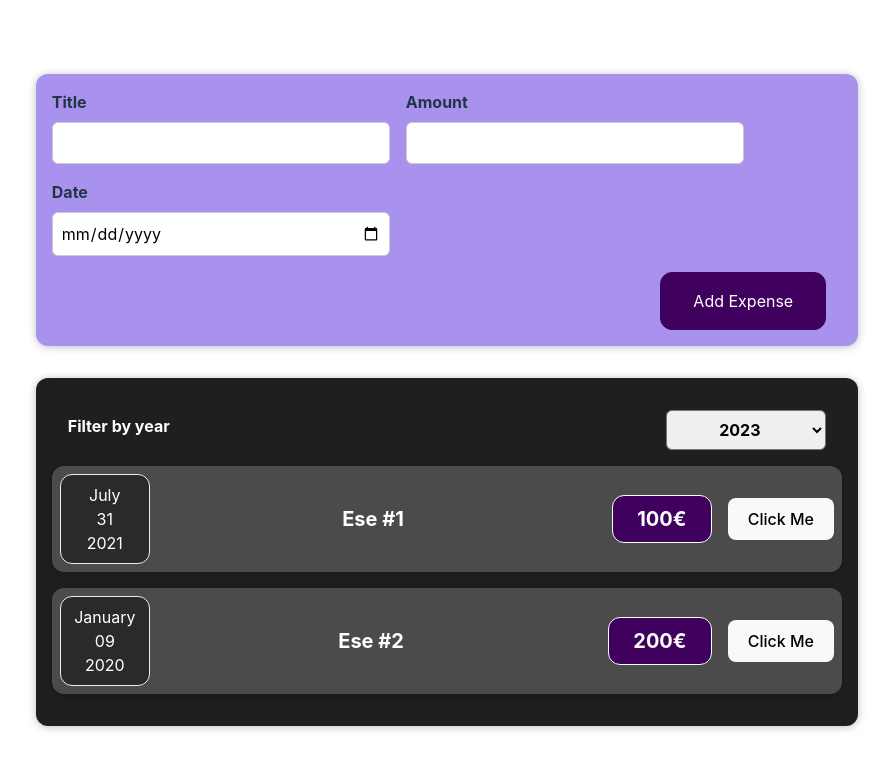
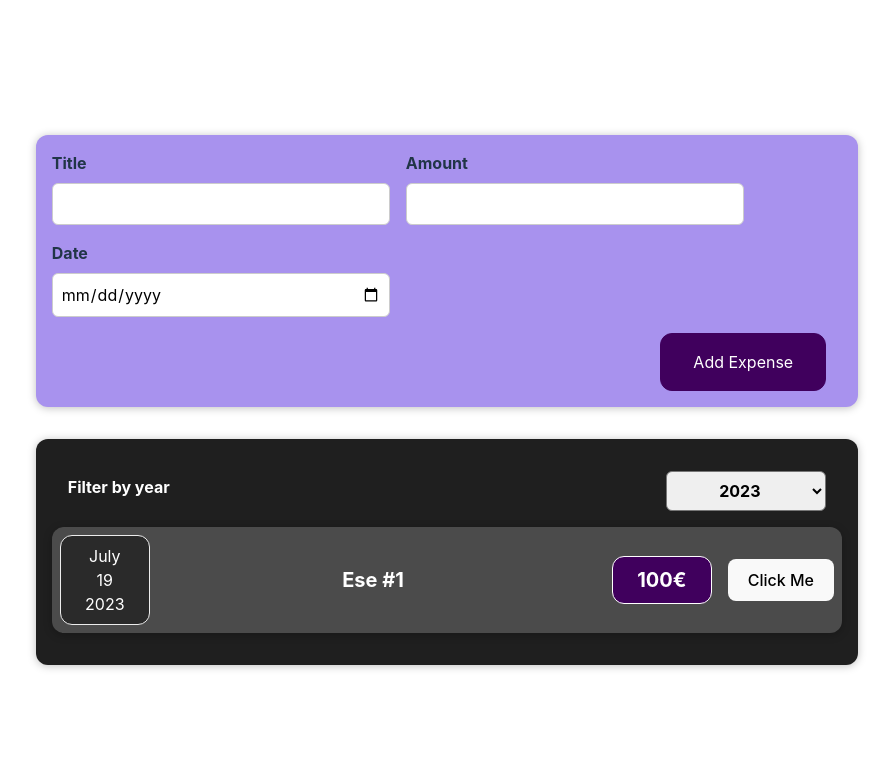
Before and after one commit to Mart556/react-app, a React (Vite) app: page / in a window 1280 px wide. Shown: the top 770 px of the page, without its empty margins (193-1086 px from the left). Built offline with nearby package versions, Linux system fonts and the light colour scheme.

Commit message:
14. Ülesanne 5 - dünaamilise kuvamise täiendamine

```diff
--- a/src/App.jsx
+++ b/src/App.jsx
@@ -3,27 +3,33 @@ import './App.css'
 import Expenses from './components/Expenses/Expenses.jsx';
 import NewExpense from './components/NewExpenses/NewExpense.jsx'
 
+import { useState } from 'react'
+
 function App() {
   const getRandomDate = () => {
-    const start = new Date(2020, 0, 1);
-    const end = new Date();
+    const start = new Date(2023, 0, 1);
+    const end = new Date(2025, 11, 31);
     return new Date(start.getTime() + Math.random() * (end.getTime() - start.getTime()));
   };
 
-  const Items = [
+  const DUMMY_EXPENSES = [
     { id: 1, title: 'Ese #1', date: getRandomDate(), price: 100 },
     { id: 2, title: 'Ese #2', date: getRandomDate(), price: 200 }
   ]
 
+  const [expenses, setExpenses] = useState(DUMMY_EXPENSES)
+
   const addExpenseHandler = (expense) => {
-    console.log('In App.js');
-    console.log(expense);
+    setExpenses((prevExpenses) => {
+      console.log(expense)
+      return [expense, ...prevExpenses]
+    })
   }
 
   return (
     <div>
       <NewExpense onAddExpense={addExpenseHandler} />
-      <Expenses expenses={Items} />
+      <Expenses expenses={expenses} />
     </div>
   )
 }
--- a/src/components/Expenses/Expenses.jsx
+++ b/src/components/Expenses/Expenses.jsx
@@ -3,17 +3,25 @@ import ExpensesItem from "./ExpensesItem"
 import './Expenses.css'
 import ExpensesFilter from "./ExpensesFilter"
 
+import { useState } from 'react'
+
 const Expenses = ({ expenses }) => {
+    const [filterYear, setFilterYear] = useState('2023');
+
     const filterChangeHandler = (event) => {
-        console.log(`Your data in Expenses.jsx ${ event.target.value }`);
+        setFilterYear(event.target.value);
     }
+
+    const filteredExpenses = expenses.filter(expense => {
+        return expense.date.getFullYear().toString() === filterYear;
+    });
 
     return (
         <>
 
         <Card className="expenses">
         <ExpensesFilter onChangeFilter={filterChangeHandler} />
-        {expenses.map(expense => (
+        {filteredExpenses.map(expense => (
             <ExpensesItem
             key={expense.id}
             title={expense.title}
--- a/src/components/NewExpenses/ExpensesForm.jsx
+++ b/src/components/NewExpenses/ExpensesForm.jsx
@@ -46,7 +46,7 @@ const ExpenseForm = (props) => {
 
         const expenseData = {
             title: userInput.enteredTitle,
-            amount: userInput.enteredAmount,
+            price: userInput.enteredAmount,
             date: new Date(userInput.enteredDate)
         };
 
```
